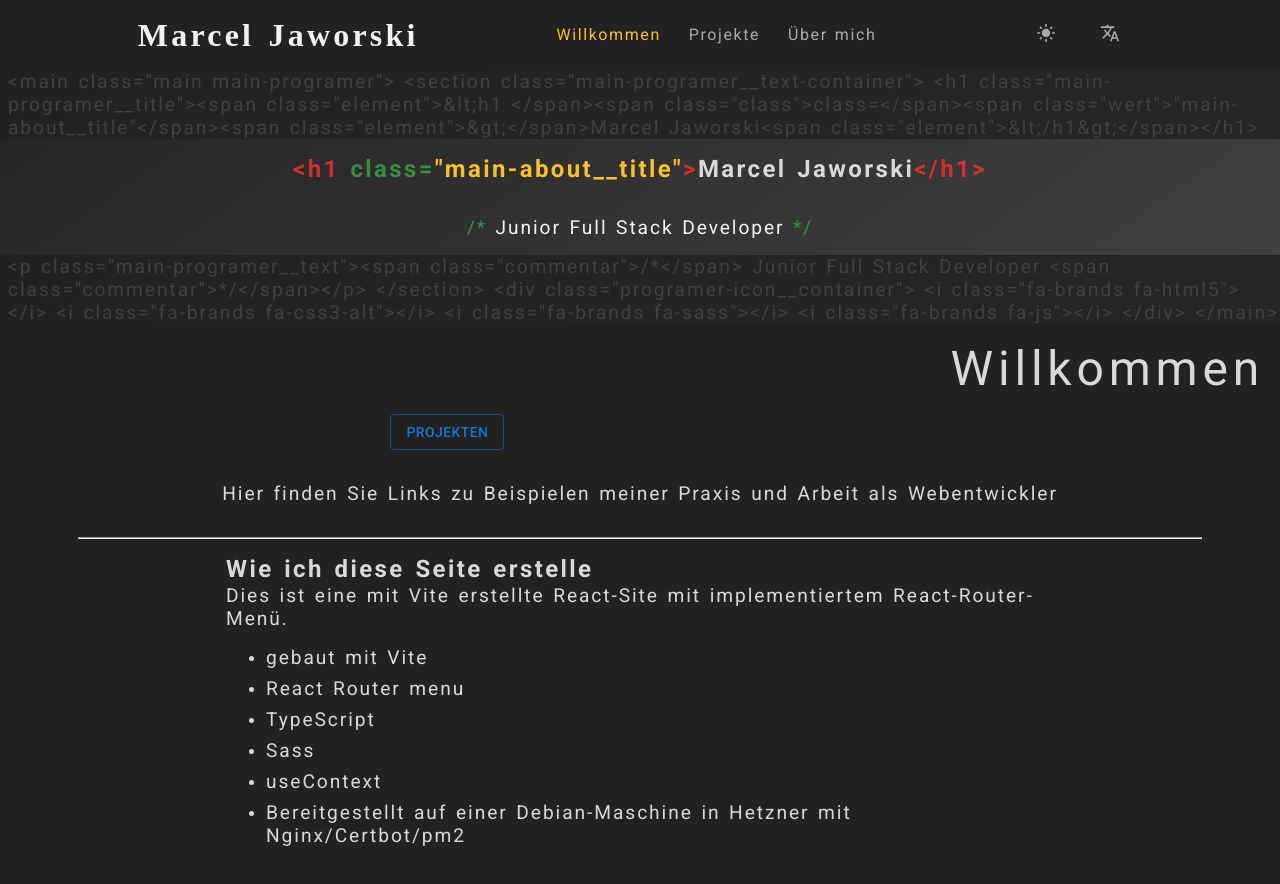
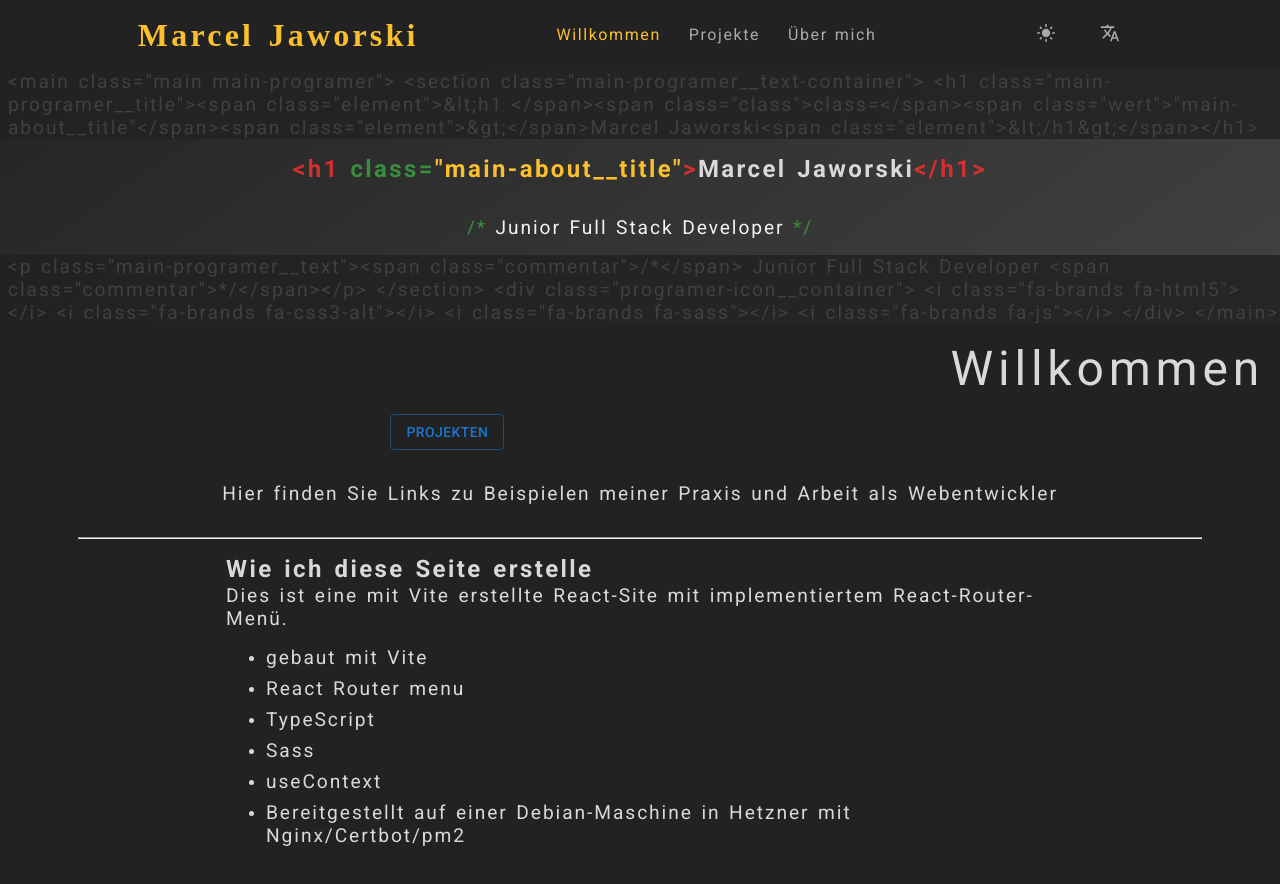
Before and after one commit to marceljaworski/portfolio, a React (Vite) app: page /welcome in a window 1280 px wide. In both pictures the pointer is over the link "Marcel Jaworski". Shown: the top 884 px of the page. Built offline with nearby package versions, Linux system fonts and the light colour scheme; a web font is replaced by a local one.

Commit message:
a.active color yellow

```diff
--- a/src/App.scss
+++ b/src/App.scss
@@ -143,13 +143,13 @@
 			color: $white;
 		}
 
-		a.active {
+		a.active, a:hover {
 			color: $yellow;
 
 		}
-		a:hover {
-			color: $white;
-		}
+		// a:hover {
+		// 	color: $white;
+		// }
 	}
 
 	.main {
```
